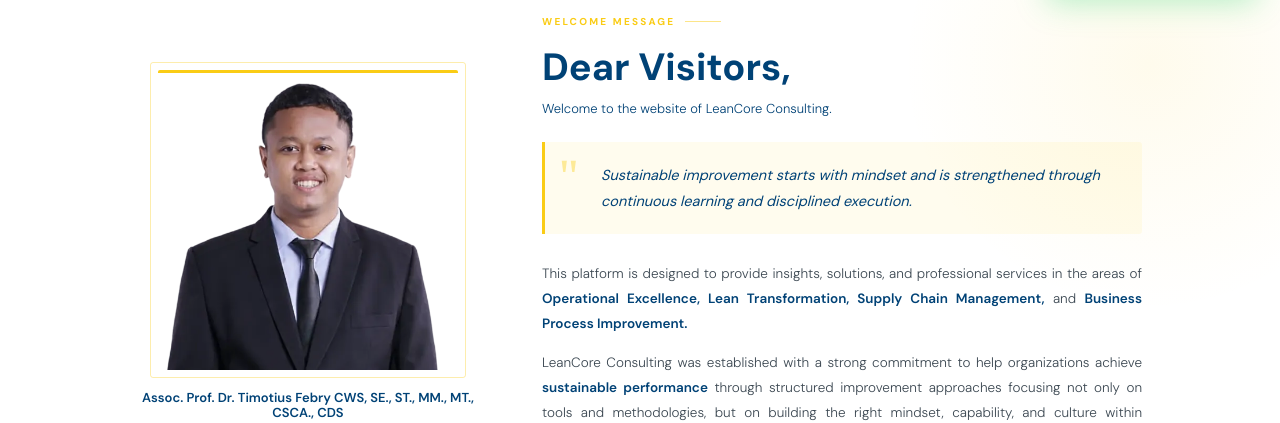
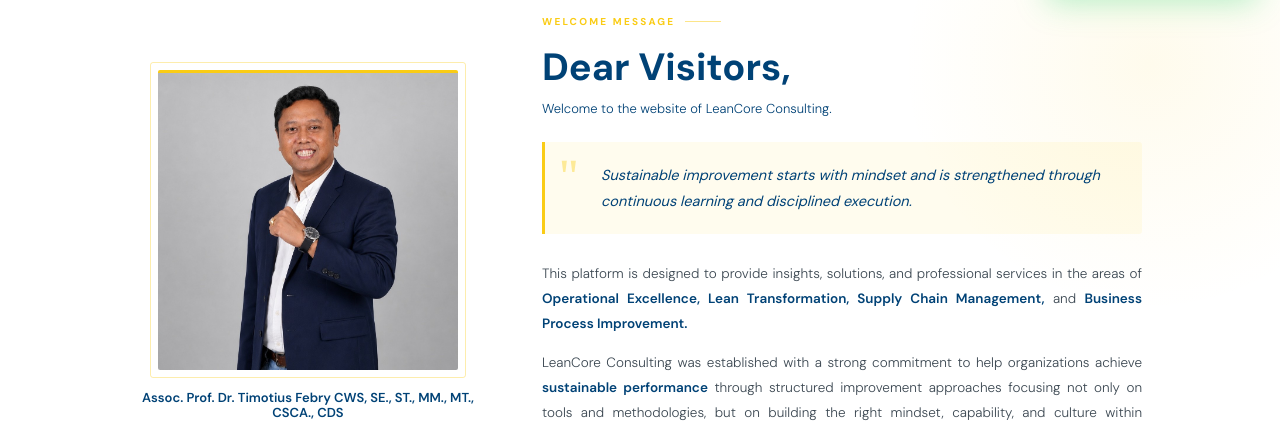
Before and after one commit to operasiunggulindonesia/companyProfile, a Next.js app: page /about in a window 1280 px wide. Shown: the part 782-1205 px from the top of the page. Built offline with nearby package versions, Linux system fonts and the light colour scheme.

Commit message:
feat: update

```diff
--- a/app/about/page.tsx
+++ b/app/about/page.tsx
@@ -1464,7 +1464,7 @@ export default function AboutCompany() {
                 <div className="welcome-photo-border" />
                 <img
                   className="welcome-photo-img"
-                  src="/timotius.png"
+                  src="/timotius.jpeg"
                   alt="Dr. Timotius Febry"
                 />
               </div>
```
Also changed, not shown: public/timotius.jpeg (added).
